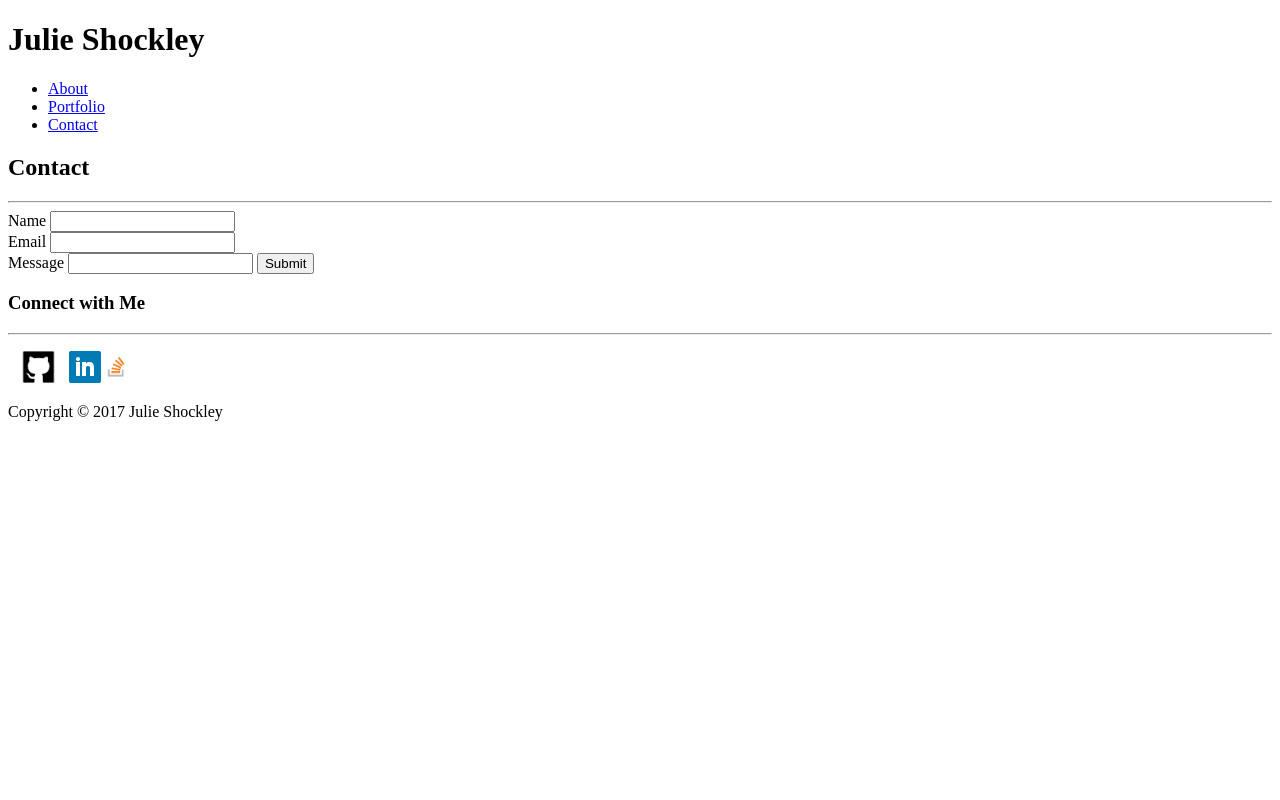
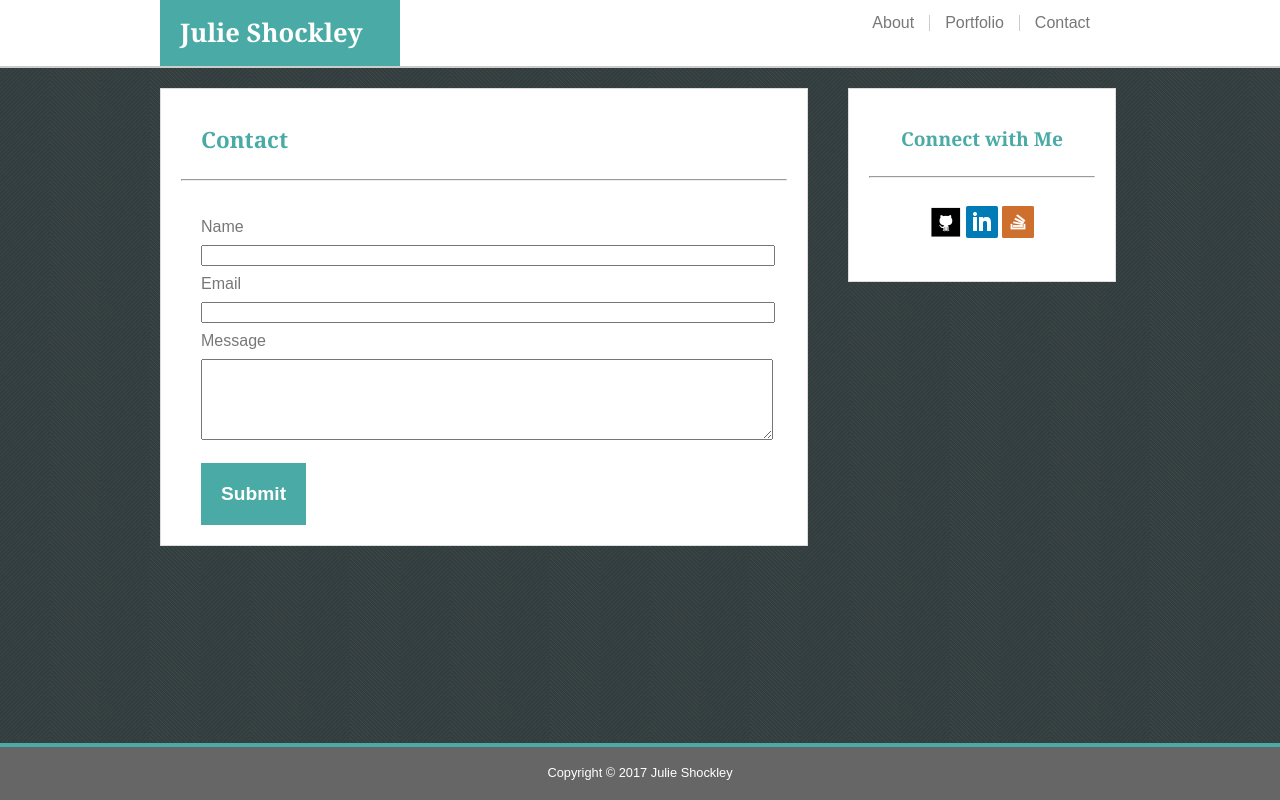
Before and after one commit to jshockley99/Basic-Portfolio, a plain HTML site: page contact.html in a window 1280 px wide. Drawn offline with Linux system fonts and the light colour scheme.

Commit message:
css and images added

```diff
--- a/assets/css/style.css
+++ b/assets/css/style.css
@@ -0,0 +1,172 @@
+body {
+	color: #777777;
+	font-family: Arial, 'Helvetica Neue', Helvetica, sans-serif;
+	background-image: url("../images/green-fibers.png");
+	background-repeat: repeat;
+}
+
+header {
+	background: #FFFFFF;
+	width: 100%;
+	border-bottom: #CCCCCC solid 2px;
+}
+
+nav {
+	display: inline-block;
+	align-items: center;
+	float: right;
+}
+
+ul {
+    list-style-type: none;
+    margin: 0;
+    padding: 0;
+    overflow: hidden;
+}
+
+ul, li {
+	float: left;
+}
+
+ul, li a {
+/*    display: inline-block;
+*/  text-align: center;
+	padding: 15px 15px;
+	text-decoration: none;
+	color:#777777;
+}
+
+li {
+
+	border-right: #CCCCCC solid 1px;
+}
+
+li:last-child {
+	border-right: none;
+}
+
+h1, h2, h3 {
+	font-family: Georgia, Times, 'Times New Roman', serif;
+	font-weight: bold;
+}
+
+h2,h3 {
+	color: #4aaaa5;
+    padding: 20px;
+}
+
+h1 {
+	background: #4aaaa5;
+	color: #FFFFFF;
+	width: 200px;
+    padding: 20px;
+    font-size: 1.6rem;
+    display: inline-block;
+}
+
+h2 {
+	font-size: 1.4rem;
+}
+
+h3 {
+	font-size: 1.2rem;
+}
+
+article, aside, p {
+    padding: 20px;
+
+}
+
+footer {
+	background: #666666;
+	border-top: #4aaaa5 solid 4px;
+	color: #FFFFFF;
+	text-align: center;
+	font-size: 0.8rem;
+	width: 100%;
+	clear: both;
+	position: fixed;
+	bottom: 0;
+}
+
+.container {
+	max-width: 960px;
+	margin: 0 auto;
+	box-sizing: border-box;
+
+}
+
+#main {
+	background: #FFFFFF;
+	border: #dddddd solid 1px;
+	width: 648px;
+	margin: 20px 20px 20px 0px;
+	float: left;
+	box-sizing: border-box;
+}
+
+#sidebar {
+	background: #FFFFFF;
+	border: #dddddd solid 1px;
+	width: 268px;
+	margin: 20px 0px 20px 20px;
+	text-align: center;
+	float: left;
+	box-sizing: border-box;
+}
+
+.pic-left {
+	padding: 20px 10px;
+	float: left;
+	position: relative;
+}
+
+.pic-right {
+	padding: 20px 10px;
+	float: right;
+	position: relative;
+}
+
+.portfolio-label {
+	background: #4aaaa5;
+	color: #FFFFFF;
+	font-weight: bold;
+	font-size: 1.2rem;
+	text-align: center;
+	width: 235px;
+	padding: 20px;
+	position: absolute;
+	bottom: 20px;
+}
+
+/* <-------------------Form Styles-------------------->*/
+
+fieldset {
+	padding: 20px;
+}
+
+label {
+	text-align: left;
+	display: block;
+	margin: 10px 0;
+}
+
+input {
+	width: 100%;
+}
+
+textarea {
+	width: 100%;
+}
+
+.button {
+	background: #4aaaa5;
+	color: #FFFFFF;
+	font-weight: bold;
+	font-size: 1.2rem;
+	text-align: center;
+	width: auto;
+	padding: 20px;
+	margin-left: 20px;
+	border: none;
+}
--- a/contact.html
+++ b/contact.html
@@ -2,9 +2,12 @@
 <html>
 <head>
 	<title>Julie Shockley</title>
+	<link rel="stylesheet" type="text/css" href="assets/css/reset.css">
+	<link rel="stylesheet" type="text/css" href="assets/css/style.css">
 </head>
 <body>
-	<head>
+	<header>
+		<section class="container">
 			<h1>Julie Shockley</h1>
 			<nav>
 				<ul>
@@ -13,23 +16,35 @@
 				<li><a href="contact.html">Contact</a></li>
 				</ul>
 			</nav>
-	</head>
-	<section>
-		<section>
+		</section>
+	</header>
+	<section class="container">
+		<section id="main">
+			<article>
 				<h2>Contact</h2>
 				<hr />
 				<form action="" method="post">
-			Name <input type="text" name="name"><br>
-  			Email <input type="text" name="email"><br>
-  			Message <input type="text" name="message">
-  			<input type="submit" value="Submit">
+				<fieldset>
+					<label for="Name">Name</label>
+					<input name="name" type="text" />
+  					<label for="Email">Email</label>
+  					<input name="email" type="text" />
+  					<label for="Message">Message</label>
+  					<textarea rows="5" cols="100"></textarea>
+  				</fieldset>
+  				<input class="button" type="submit" value="Submit" />
 				</form>
+			</article>
 		</section>
-		<section>
+		<aside id="sidebar">
 			<h3>Connect with Me</h3>
 			<hr />
-			<p><a href="https://github.com/jshockley99"><img src="assets/images/38401.png" height="32px" /></a><a href="https://www.linkedin.com/in/julieshockley/"><img src="assets/images/square-linkedin-512.png" height="32px" /></a><a href="#"><img src="assets/images/so-icon.png" height="32px" /></a></p>
-		</section>
+			<p>
+				<a href="https://github.com/jshockley99"><img src="assets/images/github_square_black_107109.png" height="32px" /></a>
+				<a href="https://www.linkedin.com/in/julieshockley/"><img src="assets/images/square-linkedin-512.png" height="32px" /></a>
+				<a href="https://stackoverflow.com/users/8790713/julie-shockley?tab=profile"><img src="assets/images/stackoverflow-square-social-media_764927.png" height="32px" /></a>
+			</p>
+		</aside>
 	</section>
 	<footer>
 		<p>Copyright &copy; 2017 Julie Shockley</p>
```
Also changed, not shown: index.html (+20 -9 lines), portfolio.html (+32 -8 lines), assets/images/Portfolio_Contact.png, assets/images/Portfolio_Gallery.png, assets/images/github_square_black_107109.png (added), assets/images/green-fibers.png (added), assets/images/people-h-c-250-300-9.jpg (added), assets/images/stackoverflow-square-social-media_764927.png (added), assets/images/technics-q-c-295-200-1.jpg (added), assets/images/technics-q-c-295-200-2.jpg (added), assets/images/technics-q-c-295-200-3.jpg (added), assets/images/technics-q-c-295-200-4.jpg (added), assets/images/technics-q-c-295-200-6.jpg (added), assets/images/technics-q-c-295-200-7.jpg (added). Lines whose indentation alone changed are shown as unchanged.
